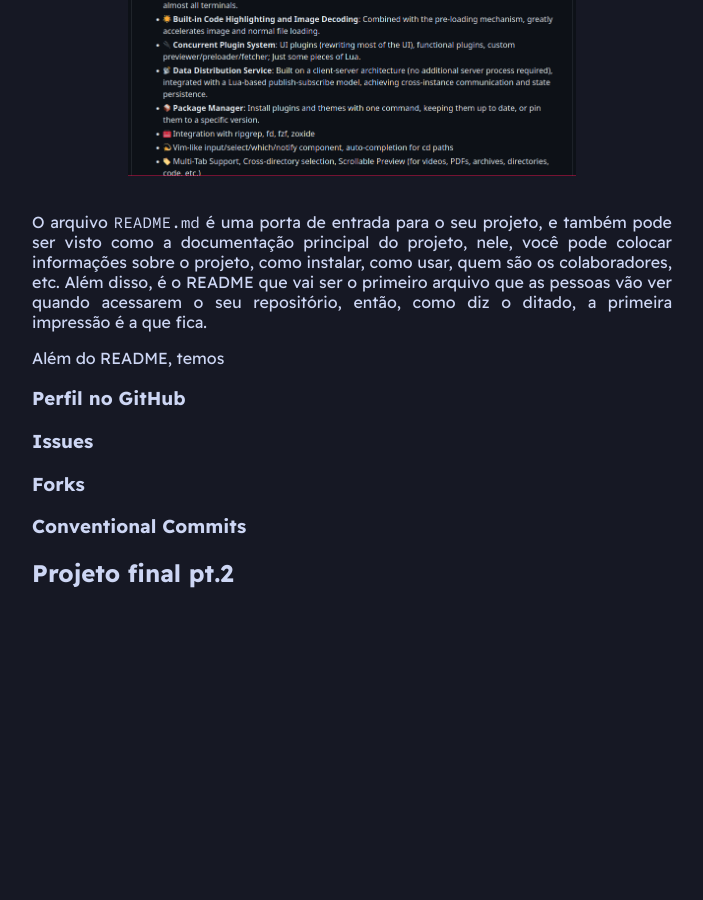
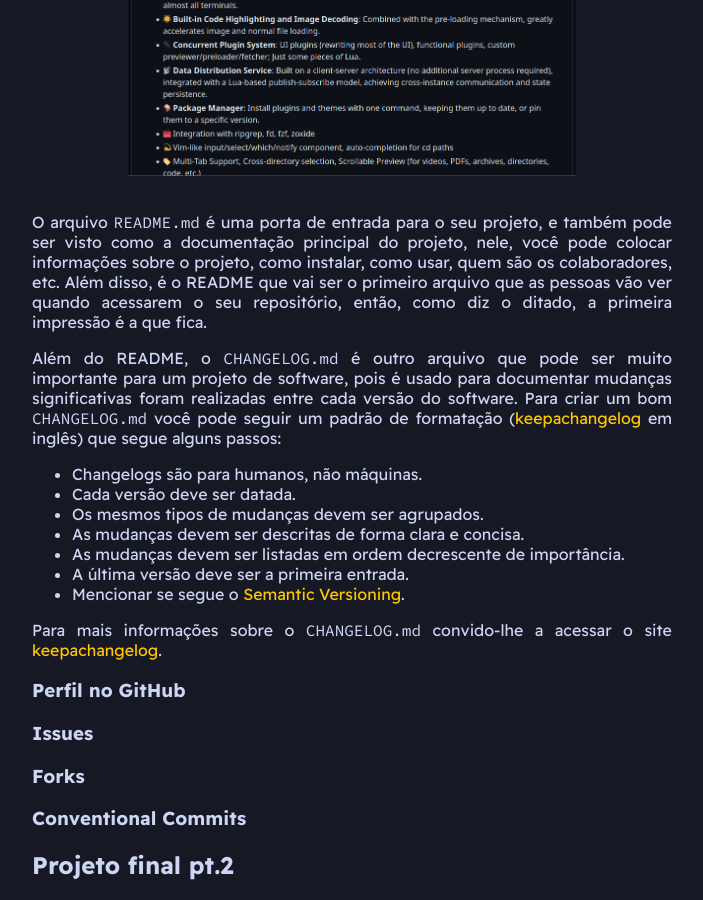
Before and after one commit to PETCC-UFRN/minicurso-linux-git, a Jekyll site: the page built from quintoDia.md, in a window 1280 px wide and 900 px high, scrolled down 3544 px. Shown: the whole window, without its empty margins (288-991 px from the left). Built offline with Jekyll 4.4.1, drawn with Linux system fonts in a browser that asks for light colours; before the commit the page ends 4152 px from its top, so only the background shows below that.

Commit message:
feat(quinto dia): README e CHANGELOG pt. final

```diff
--- a/quintoDia.md
+++ b/quintoDia.md
@@ -126,7 +126,21 @@ projeto, nele, você pode colocar informações sobre o projeto, como instalar,
 Além disso, é o README que vai ser o primeiro arquivo que as pessoas vão ver quando acessarem o seu repositório, então,
 como diz o ditado, a primeira impressão é a que fica.
 
-Além do README, temos
+Além do README, o `CHANGELOG.md` é outro arquivo que pode ser muito importante para um projeto de software,
+pois é usado para documentar mudanças significativas foram realizadas entre cada versão do software.
+Para criar um bom `CHANGELOG.md` você pode seguir um padrão de formatação
+([keepachangelog](https://keepachangelog.com/en/1.1.0/) em inglês) que segue alguns passos:
+
+- Changelogs são para humanos, não máquinas.
+- Cada versão deve ser datada.
+- Os mesmos tipos de mudanças devem ser agrupados.
+- As mudanças devem ser descritas de forma clara e concisa.
+- As mudanças devem ser listadas em ordem decrescente de importância.
+- A última versão deve ser a primeira entrada.
+- Mencionar se segue o [Semantic Versioning](https://semver.org/).
+
+Para mais informações sobre o `CHANGELOG.md` convido-lhe a acessar o site
+[keepachangelog](https://keepachangelog.com/en/1.1.0/).
 
 ### Perfil no GitHub
 
```
